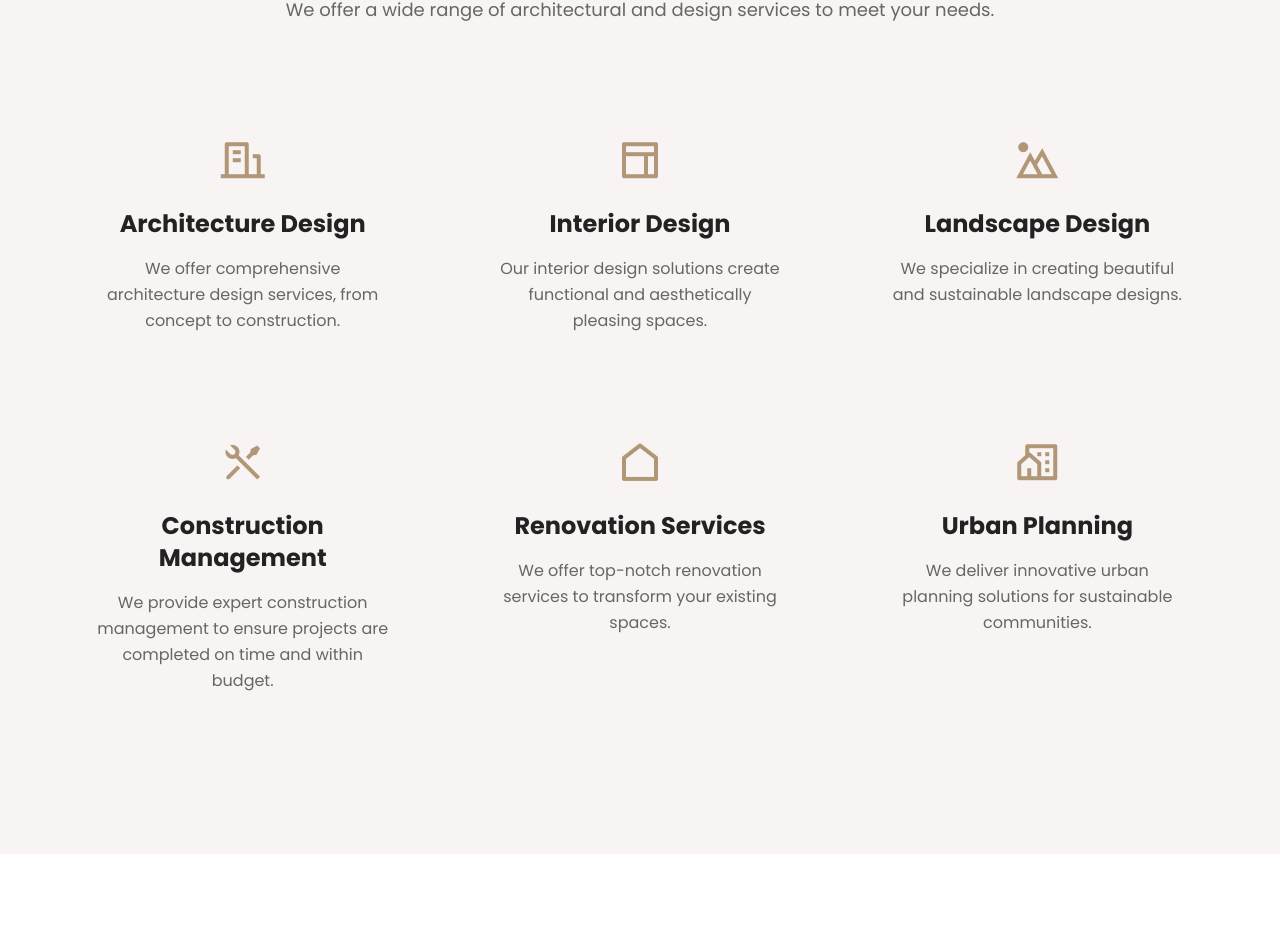
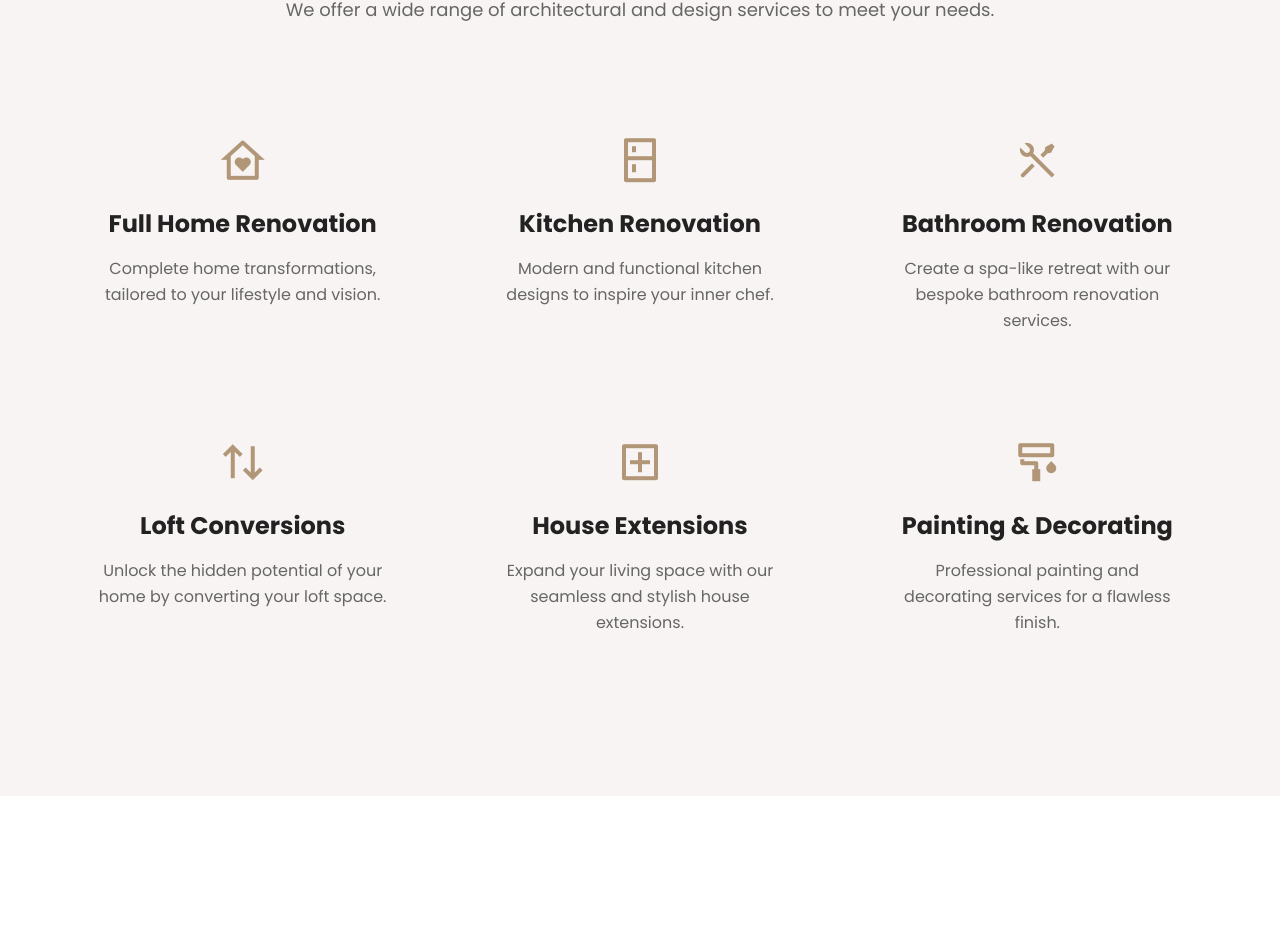
Before and after one commit to EktaThames/Way2Build, a Next.js app: page / in a window 1280 px wide. Shown: the part 1029-1956 px from the top of the page. Built offline with nearby package versions, Linux system fonts and the light colour scheme.

Commit message:
homepage services section chnaged

```diff
--- a/components/sections/Services.tsx
+++ b/components/sections/Services.tsx
@@ -5,45 +5,45 @@ import React from "react";
 const servicesData = [
   {
     id: 1,
-    icon: "ri-building-line",
-    title: "Architecture Design",
+    icon: "ri-home-heart-line",
+    title: "Full Home Renovation",
     description:
-      "We offer comprehensive architecture design services, from concept to construction.",
+      "Complete home transformations, tailored to your lifestyle and vision.",
   },
   {
     id: 2,
-    icon: "ri-layout-line",
-    title: "Interior Design",
+    icon: "ri-fridge-line",
+    title: "Kitchen Renovation",
     description:
-      "Our interior design solutions create functional and aesthetically pleasing spaces.",
+      "Modern and functional kitchen designs to inspire your inner chef.",
   },
   {
     id: 3,
-    icon: "ri-landscape-line",
-    title: "Landscape Design",
+    icon: "ri-tools-line",
+    title: "Bathroom Renovation",
     description:
-      "We specialize in creating beautiful and sustainable landscape designs.",
+      "Create a spa-like retreat with our bespoke bathroom renovation services.",
   },
   {
     id: 4,
-    icon: "ri-tools-line",
-    title: "Construction Management",
+    icon: "ri-arrow-up-down-line",
+    title: "Loft Conversions",
     description:
-      "We provide expert construction management to ensure projects are completed on time and within budget.",
+      "Unlock the hidden potential of your home by converting your loft space.",
   },
   {
     id: 5,
-    icon: "ri-home-line",
-    title: "Renovation Services",
+    icon: "ri-add-box-line",
+    title: "House Extensions",
     description:
-      "We offer top-notch renovation services to transform your existing spaces.",
+      "Expand your living space with our seamless and stylish house extensions.",
   },
   {
     id: 6,
-    icon: "ri-community-line",
-    title: "Urban Planning",
+    icon: "ri-paint-brush-line",
+    title: "Painting & Decorating",
     description:
-      "We deliver innovative urban planning solutions for sustainable communities.",
+      "Professional painting and decorating services for a flawless finish.",
   },
 ];
 
```
